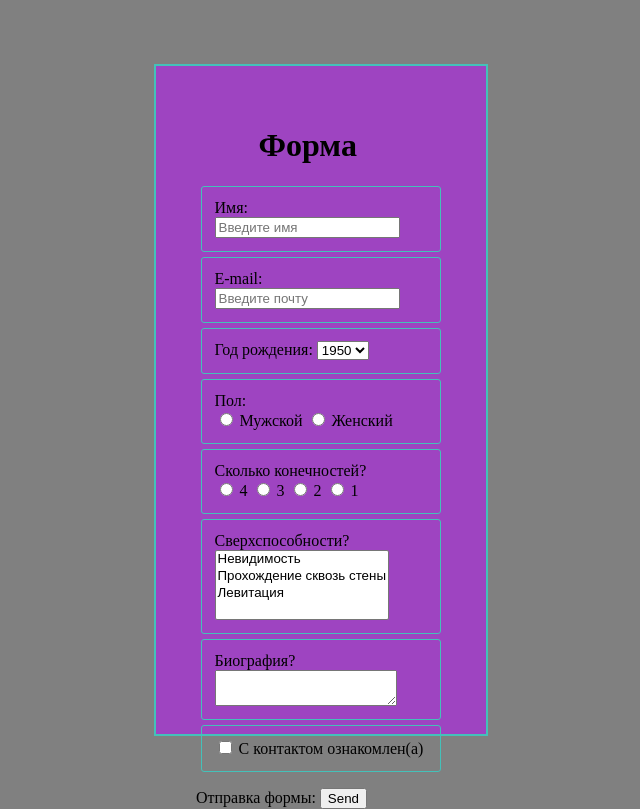
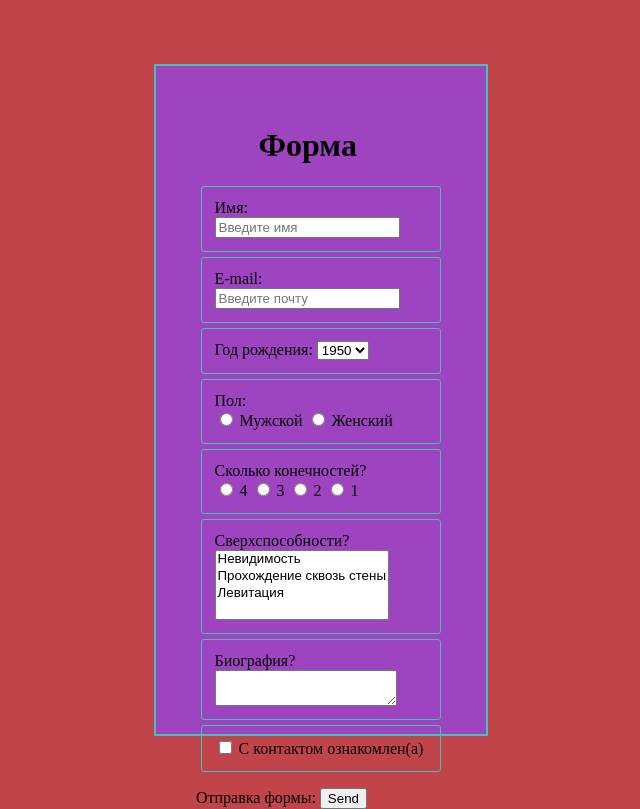
Before and after one commit to Asya203/Web_2, a PHP site: page /form.php in a window 1280 px wide. Shown: the whole page, without its empty margins (319-959 px from the left). Run offline with PHP 8.4, Linux system fonts and the light colour scheme; data that the repository does not hold is empty.

Commit message:
Update form.php

```diff
--- a/n4/form.php
+++ b/n4/form.php
@@ -1,6 +1,6 @@
 <style>
 body{
-    background-color: #808080;
+    background-color: #C1444B;
     display: flex;
     justify-content:center;
     margin-top:5%;
```
